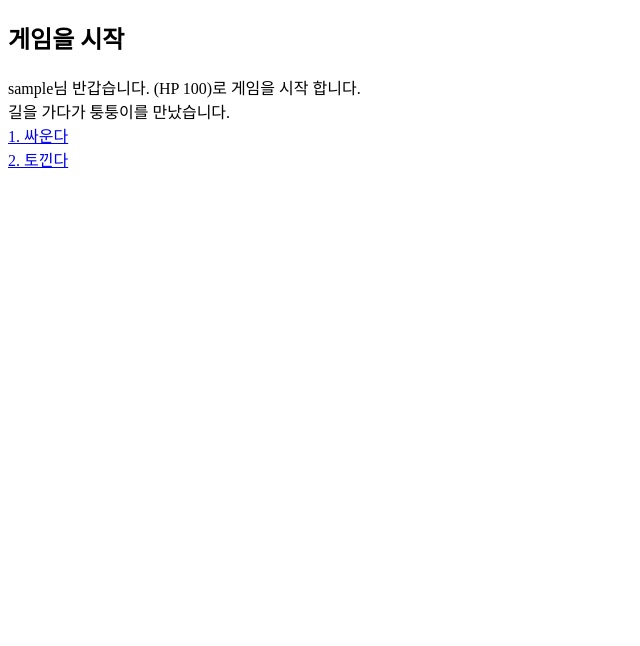
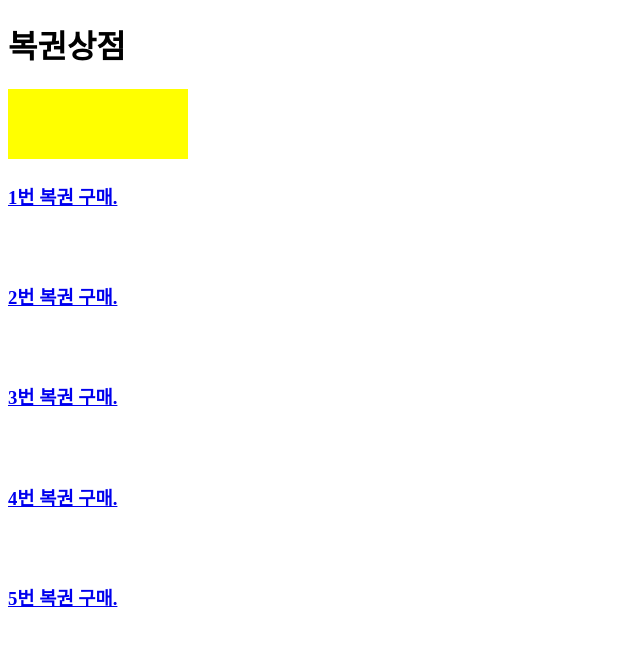
Before and after one commit to 20191014/kit2020-myflask, a Flask app: a page that uses templates/gamestart.html in a window 1280 px wide. Shown: the top 646 px of the page, without its empty margins (0-640 px from the left). Run offline with Flask 2, Linux system fonts and the light colour scheme.

Commit message:
중간고사 10주차

```diff
--- a/app.py
+++ b/app.py
@@ -22,30 +22,20 @@ def hellovar(name):
     character = game.set_charact(name)
     return render_template("gamestart.html", data=character)
 
-@app.route('/gamestart')
-def gamestart():
-    with open("static/save.txt", "r", encoding='utf-8') as f:
-        data = f.read()
-        character = json.loads(data)
-        print(character['items'])
-    return "{} 이 {} 아이템을 사용해서 이겼다.".format(character["name"], character["items"][0])
-
 @app.route('/input/<int:num>')
 def input_num(num):
     if num == 1:
-        with open("static/save.txt", "r", encoding='utf-8') as f:
-            data = f.read()
-            character = json.loads(data)
-            print(character['items'])
-        return "{} 이 {} 아이템을 사용해서 이겼다.".format(character["name"], character["items"][0])
+        return "꽝입니다."
     elif num == 2:
-        return "튐"
+        return render_template("image.html")
     elif num == 3:
-        return "퉁퉁이"
+        return "꽝입니다"
+    elif num == 4:
+        return "꽝입니다"
+    elif num == 5:
+        return "꽝입니다"
     else:
         return "nothing"
-
-    #return 'Hello, {}!'.format(name)
 
 # login
 @app.route('/login', methods=['GET','POST'])
--- a/templates/gamestart.html
+++ b/templates/gamestart.html
@@ -1,10 +1,14 @@
 <!DOCTYPE html>
 <html>
 <body>
-<h2>게임을 시작</h2>
-{{ data.name }}님 반갑습니다. (HP {{ data.hp }})로 게임을 시작 합니다.<br>
-길을 가다가 퉁퉁이를 만났습니다.<br>
-<a href={{ url_for('input_num', num=1) }}>1. 싸운다 </a> <br>
-<a href={{ url_for('input_num', num=2) }}>2. 토낀다 </a>
+<h1>복권상점</h1>
+<marquee direction=up width=180 height=70 bgcolor="yellow"><font color="red">{{ data.name }}님 반갑습니다. 복권을 구매해주세요.</font></marquee><br>
+
+<h3><a href={{ url_for('input_num', num=1) }}>1번 복권 구매. </a></h3> <br><br>
+<h3><a href={{ url_for('input_num', num=2) }}>2번 복권 구매. </a></h3> <br><br>
+<h3><a href={{ url_for('input_num', num=3) }}>3번 복권 구매. </a></h3> <br><br>
+<h3><a href={{ url_for('input_num', num=4) }}>4번 복권 구매. </a></h3> <br><br>
+<h3><a href={{ url_for('input_num', num=5) }}>5번 복권 구매. </a></h3>
+
 </body>
 </html>
--- a/templates/image.html
+++ b/templates/image.html
@@ -2,7 +2,7 @@
 <html>
 <body>
 
-<h2>HTML Image</h2>
-<img src="static/img/pic_trulli.jpg" alt="Trulli" width="500" height="333">
+    <marquee direction=up width=540 height=210 bgcolor="yellow"><font color="red">★★★★★★★★★★ 1등에 당첨되셨습니다.!!! ★★★★★★★★★★</font></marquee><br>
+<img src="http://blogfiles.naver.net/MjAxOTExMjZfMTIg/MDAxNTc0NzIzNTMzODM0.vLJDnxGOxJxcU6a-72hUOjwh197R7S0sqniMHsI20hcg.xHO5dm8PqbK4lPhjjh4_pb-ilC9KPhpaAhGLesfg4Zwg.JPEG.ceb4747/dollarsprofile0012.jpg" alt="1등!" width="500" height="333">
 </body>
 </html>
```
Also changed, not shown: static/img/1.jpg (added).
